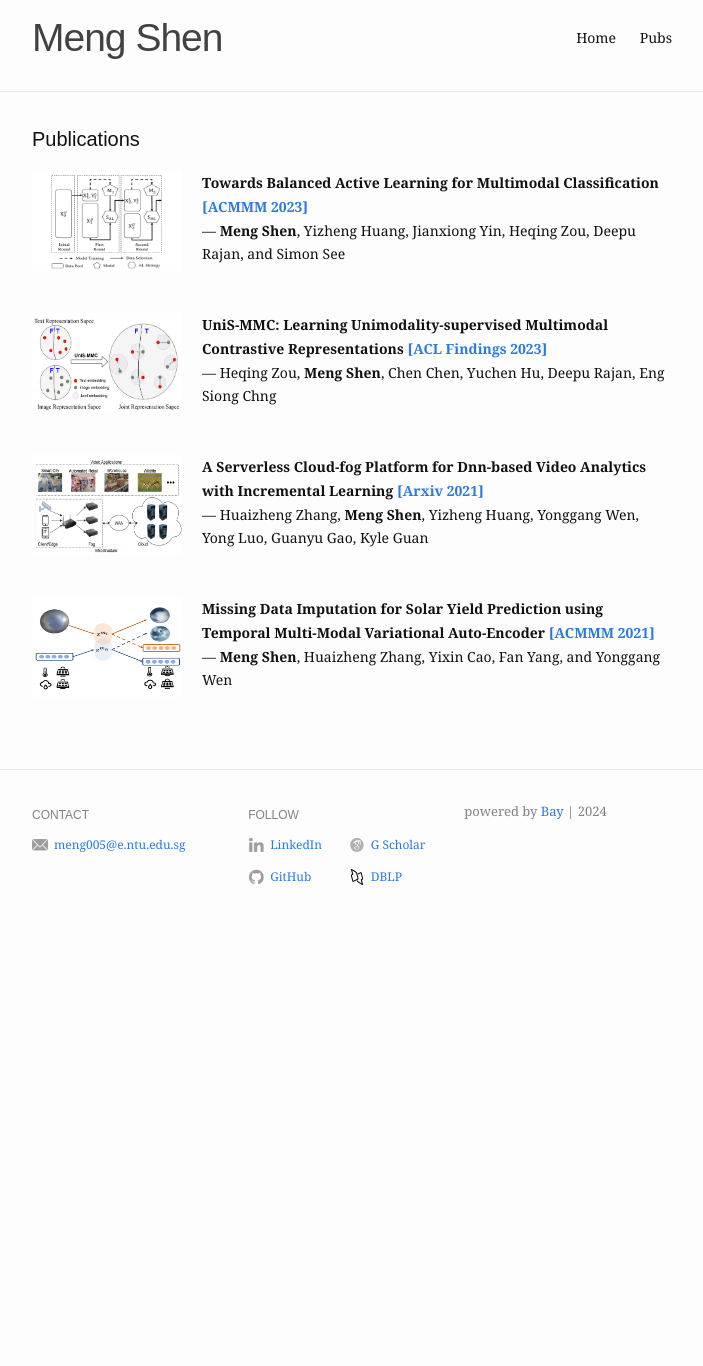
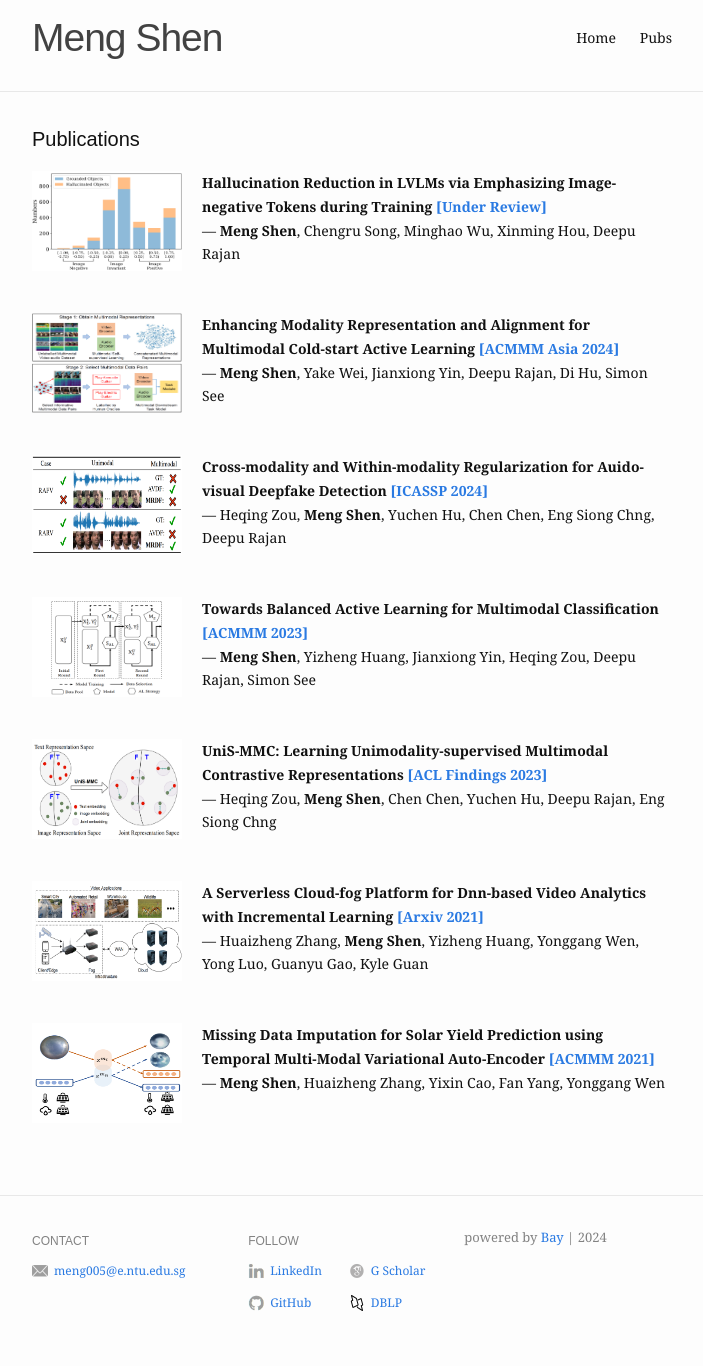
Before and after one commit to MengShen0709/mengshen0709.github.io, a Jekyll site: the page built from pubs.md, in a window 1280 px wide. Shown: the whole page, without its empty margins (288-991 px from the left). Built offline with Jekyll 4.4.1, drawn with Linux system fonts in a browser that asks for light colours; before the commit the page ends 940 px from its top, so only the background shows below that.

Commit message:
update pubs

```diff
--- a/pubs.md
+++ b/pubs.md
@@ -3,6 +3,32 @@ layout: work
 title: Publications
 slug: /pubs
 items:
+
+  - title: 'Hallucination Reduction in LVLMs via Emphasizing Image-negative Tokens during Training'
+    url:
+    pub: Under Review
+    image:
+      src: /assets/pubs/HallucinationLVLM.png
+      alt: sand
+    description: <strong>Meng Shen</strong>, Chengru Song, Minghao Wu, Xinming Hou, Deepu Rajan
+
+  - title: 'Enhancing Modality Representation and Alignment for Multimodal Cold-start Active Learning'
+    url:
+    pub: ACMMM Asia 2024
+    image:
+      src: /assets/pubs/CSMMAL.png
+      alt: sand
+    description: <strong>Meng Shen</strong>, Yake Wei, Jianxiong Yin, Deepu Rajan, Di Hu, Simon See
+
+
+  - title: 'Cross-modality and Within-modality Regularization for Auido-visual Deepfake Detection'
+    url: https://arxiv.org/abs/2401.05746
+    pub: ICASSP 2024
+    image:
+      src: /assets/pubs/CrossModalDeepfake.png
+      alt: sand
+    description: Heqing Zou, <strong>Meng Shen</strong>, Yuchen Hu, Chen Chen, Eng Siong Chng, Deepu Rajan
+
 
   - title: 'Towards Balanced Active Learning for Multimodal Classification'
     url: https://arxiv.org/abs/2306.08306
```
Also changed, not shown: other parts of pubs.md (+2 -2 lines), assets/Pubs/CSMMAL.png (added), assets/Pubs/CrossModalDeepfake.png (added), assets/Pubs/HallucinationLVLM.png (added).
